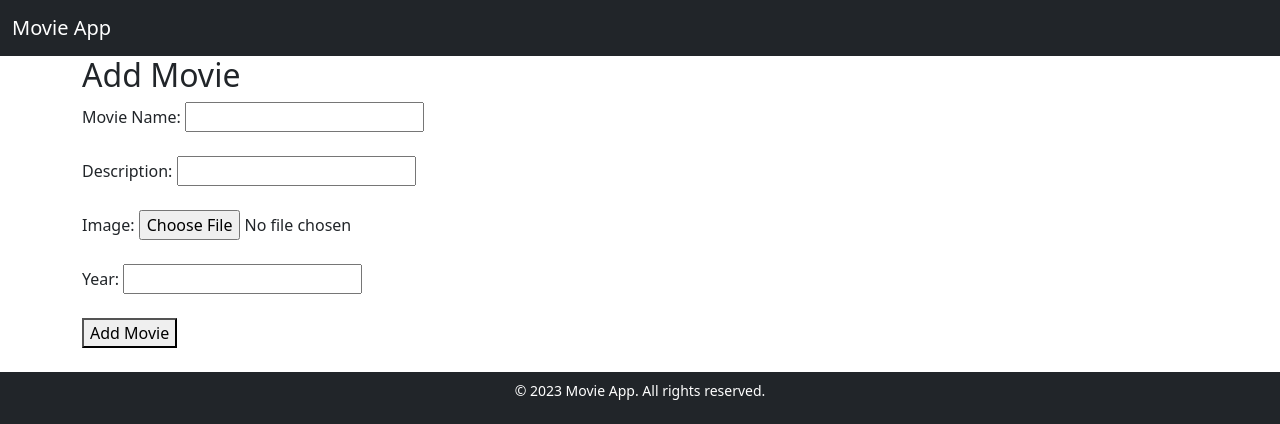
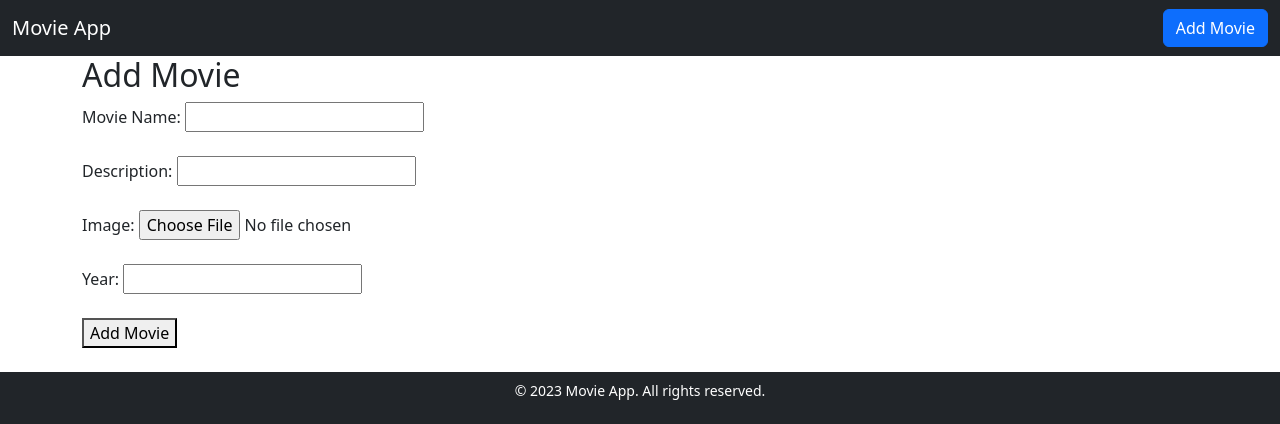
Before and after one commit to akr033/movieproject, a Django app: page /add/ in a window 1280 px wide. Shown: the top 424 px of the page. Run offline with Django 4.2, Linux system fonts and the light colour scheme.

Commit message:
first commit

```diff
--- a/movieapp/templates/base.html
+++ b/movieapp/templates/base.html
@@ -14,7 +14,9 @@
         <nav class="navbar bg-dark">
             <div class="container-fluid">
                 <a class="navbar-brand text-white" href="#">Movie App</a>
+                <a class="btn btn-primary" href="add/">Add Movie</a>
             </div>
+
       </nav>
    </header>
    <main class="container">
--- a/movieapp/views.py
+++ b/movieapp/views.py
@@ -25,6 +25,7 @@ def add_movie(request):
         img=request.FILES['image']
         movie=Movie(name=name,desc=desc,year=year,img=img)
         movie.save()
+        return redirect('/')
     return render(request,'add.html')
 
 
```
Also changed, not shown: db.sqlite3, media/pics/hC4nTxdhXqFWzgqynGvvXVMiMNp.jpg (added).
